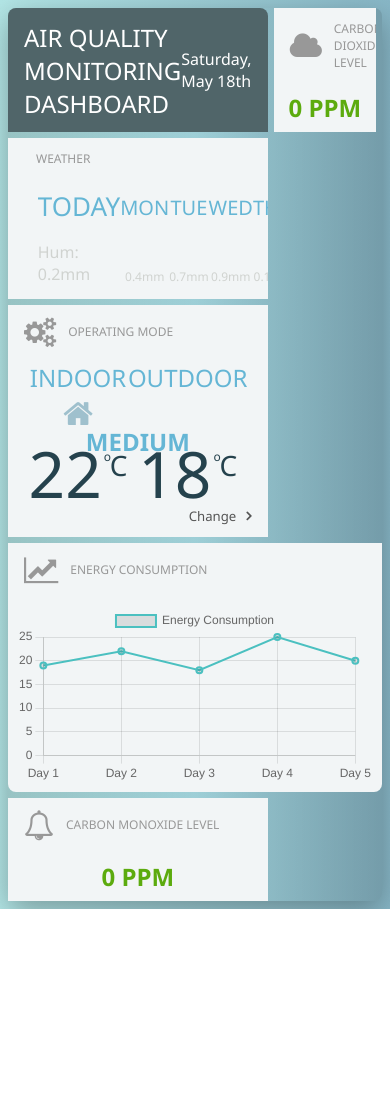
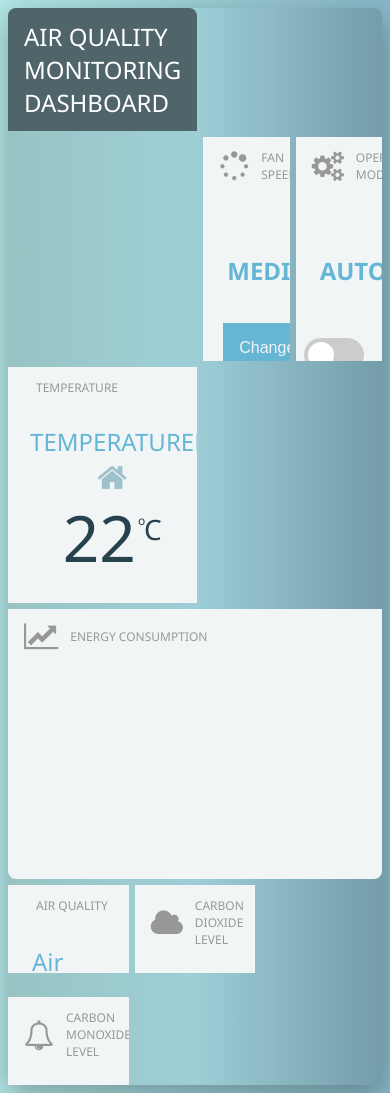
Before and after one commit to liviacardaccia02/Smart-Air-Purifier, a plain HTML site: page frontend-module/index.html in a window 390 px wide. Before the commit the page ends 909 px from the top, so only its background shows below. Drawn offline with nearby package versions, Linux system fonts and the light colour scheme; some icons are missing.

Commit message:
added div to change mode

```diff
--- a/frontend-module/index.html
+++ b/frontend-module/index.html
@@ -6,7 +6,7 @@
       content="width=device-width, initial-scale=1, shrink-to-fit=no"
     />
     <title>Smart Air Purifier</title>
-
+    <script src="script.js"></script>
     <link rel="stylesheet" href="style.css" />
     <link
       rel="stylesheet"
@@ -16,6 +16,10 @@
       rel="stylesheet"
       href="https://cdnjs.cloudflare.com/ajax/libs/weather-icons/2.0.9/css/weather-icons.min.css"
     />
+    <script
+      async
+      defersrc="https://maps.googleapis.com/maps/api/js?key=YOUR_API_KEY&callback=initMap"
+    ></script>
   </head>
   <body class="background-cyan">
     <div class="container">
@@ -26,52 +30,6 @@
           </div>
           <div class="dashboard-header__date" id="current-date"></div>
         </div>
-        <div class="dashboard-card weather">
-          <div class="dashboard-card__title">
-            <span class="wi wi-day-sunny"></span>Weather
-          </div>
-          <div class="dashboad-card__content">
-            <div class="dashboard-card__card-piece">
-              <div class="weather-days">
-                <div class="weather-days__item">
-                  <div class="weather-days__title">Today</div>
-                  <div class="weather-days__icon">
-                    <span class="wi wi-day-cloudy"></span>
-                  </div>
-                  <div class="weather-days__humidity">0.2</div>
-                </div>
-                <div class="weather-days__item">
-                  <div class="weather-days__title">Mon</div>
-                  <div class="weather-days__icon">
-                    <span class="wi wi-cloudy"></span>
-                  </div>
-                  <div class="weather-days__humidity">0.4</div>
-                </div>
-                <div class="weather-days__item">
-                  <div class="weather-days__title">Tue</div>
-                  <div class="weather-days__icon">
-                    <span class="wi wi-day-rain"></span>
-                  </div>
-                  <div class="weather-days__humidity">0.7</div>
-                </div>
-                <div class="weather-days__item">
-                  <div class="weather-days__title">Wed</div>
-                  <div class="weather-days__icon">
-                    <span class="wi wi-day-rain"></span>
-                  </div>
-                  <div class="weather-days__humidity">0.9</div>
-                </div>
-                <div class="weather-days__item">
-                  <div class="weather-days__title">Thu</div>
-                  <div class="weather-days__icon">
-                    <span class="wi wi-day-sunny"></span>
-                  </div>
-                  <div class="weather-days__humidity">0.1</div>
-                </div>
-              </div>
-            </div>
-          </div>
-        </div>
         <div class="dashboard-card temperature">
           <div class="dashboard-card__title">
             <span class="wi wi-thermometer"></span>Temperature
@@ -80,7 +38,7 @@
             <div class="dashboard-card__card-piece">
               <div class="temperature-stats">
                 <div class="stats__item">
-                  <div class="stats__title">Indoor</div>
+                  <div class="stats__title">Temperature</div>
                   <div class="stats__icon">
                     <span class="fa fa-home"></span>
                   </div>
@@ -90,9 +48,9 @@
                   </div>
                 </div>
                 <div class="stats__item">
-                  <div class="stats__title">Outdoor</div>
+                  <div class="stats__title">Humidity</div>
                   <div class="stats__icon">
-                    <span class="wi wi-day-cloudy"></span>
+                    <span class="fa fa-tint"></span>
                   </div>
                   <div class="stats__measure">
                     <div class="stats__value">18</div>
@@ -110,11 +68,61 @@
           <div class="dashboad-card__content">
             <div class="dashboard-card__card-piece status-container">
               <div class="status">
+                <div class="status__text">Automatic</div>
+              </div>
+              <div class="dropdown">
+                <label class="switch">
+                  <input type="checkbox" />
+                  <span class="slider round"></span>
+                </label>
+              </div>
+            </div>
+          </div>
+        </div>
+        <div class="dashboard-card fan-speed">
+          <div class="dashboard-card__title">
+            <span class="fa fa-spinner"></span>Fan Speed
+          </div>
+          <div class="dashboad-card__content">
+            <div class="dashboard-card__card-piece status-container">
+              <div class="status">
                 <div class="status__text">Medium</div>
               </div>
-              <a href="#" class="dashboard-card__link" tabindex="1"
-                >Change<span class="fa fa-angle-right"></span
-              ></a>
+              <div class="dropdown">
+                <button class="dropbtn">Change</button>
+                <div class="dropdown-content">
+                  <a id="dropdown-off" class="dropdown-off" href="#">Off</a>
+                  <a id="dropdown-medium" class="dropdown-medium" href="#"
+                    >Medium</a
+                  >
+                  <a id="dropdown-high" class="dropdown-high" href="#">High</a>
+                </div>
+              </div>
+            </div>
+          </div>
+        </div>
+        <div class="air-quality-gases">
+          <div class="dashboard-card air-quality">
+            <div class="dashboard-card__title">
+              <span class="wi wi-day-haze"></span> Air Quality
+            </div>
+            <div class="dashboad-card__content">
+              <div class="dashboard-card__card-piece">
+                <div class="air-quality-data">
+                  <div class="air-quality-data__value">
+                    Air Quality Index: 12<span
+                      id="aqi-index"
+                      class="aqi-index"
+                    ></span>
+                  </div>
+                  <div class="air-quality-data__value">
+                    Dominant Pollutant: CO2
+                    <span
+                      id="dominant-pollutant"
+                      class="dominant-pollutant"
+                    ></span>
+                  </div>
+                </div>
               </div>
             </div>
           </div>
@@ -124,7 +132,7 @@
             </div>
             <div class="dashboad-card__content">
               <div class="dashboard-card__card-piece">
-              <div class="status status_co" id="co-status">
+                <div class="status_co" id="co-status">
                   <div class="status__text">0 ppm</div>
                 </div>
               </div>
@@ -136,8 +144,9 @@
             </div>
             <div class="dashboad-card__content">
               <div class="dashboard-card__card-piece">
-              <div class="status status_co2" id="co2-status">
+                <div class="status_co2" id="co2-status">
                   <div class="status__text">0 ppm</div>
+                </div>
               </div>
             </div>
           </div>
@@ -147,39 +156,65 @@
             <span class="fa fa-line-chart"></span>Energy Consumption
           </div>
           <div class="dashboad-card__content">
-                <canvas class="energy-chart" id="energy-chart" width="400" height="200"></canvas>
+            <canvas
+              class="energy-chart"
+              id="energy-chart"
+              width="400"
+              height="200"
+            ></canvas>
           </div>
         </div>
       </div>
     </div>
-      </div>
-    </div>
-    <script src="https://cdn.jsdelivr.net/npm/chart.js"></script>
+    <!-- <script src="https://cdn.jsdelivr.net/npm/chart.js"></script>
     <script>
       function fetchData() {
-        fetch("http://localhost:8000/home"), {
+        fetch("http://localhost:8000/home", {
           method: "GET",
           mode: "cors",
           headers: {
             "Content-Type": "text/plain",
           },
-        }
-            .then(response => response.json())
-            .then(data => {
+        })
+          .then((response) => response.json())
+          .then((data) => {
             // Process the fetched data here
             speed = data.speed;
-                document.getElementById('co-status').textContent = `${data.co} ppm`;
-                document.getElementById('co2-status').textContent = `${data.co2} ppm`;
+            document.getElementById("co-status").textContent = `${data.co} ppm`;
+            document.getElementById(
+              "co2-status"
+            ).textContent = `${data.co2} ppm`;
           })
-            .catch(error => {
+          .catch((error) => {
             // Handle any errors that occur during the fetch request
             console.error(error);
           });
       }
 
       function getCurrentDate() {
-        const months = ['January', 'February', 'March', 'April', 'May', 'June', 'July', 'August', 'September', 'October', 'November', 'December'];
-        const days = ['Sunday', 'Monday', 'Tuesday', 'Wednesday', 'Thursday', 'Friday', 'Saturday'];
+        const months = [
+          "January",
+          "February",
+          "March",
+          "April",
+          "May",
+          "June",
+          "July",
+          "August",
+          "September",
+          "October",
+          "November",
+          "December",
+        ];
+        const days = [
+          "Sunday",
+          "Monday",
+          "Tuesday",
+          "Wednesday",
+          "Thursday",
+          "Friday",
+          "Saturday",
+        ];
 
         const currentDate = new Date();
         const dayOfWeek = days[currentDate.getDay()];
@@ -192,13 +227,17 @@
 
       function getNumberSuffix(dayOfMonth) {
         if (dayOfMonth >= 11 && dayOfMonth <= 13) {
-              return 'th';
+          return "th";
         }
         switch (dayOfMonth % 10) {
-              case 1: return 'st';
-              case 2: return 'nd';
-              case 3: return 'rd';
-              default: return 'th';
+          case 1:
+            return "st";
+          case 2:
+            return "nd";
+          case 3:
+            return "rd";
+          default:
+            return "th";
         }
       }
 
@@ -208,13 +247,15 @@
           type: "line",
           data: {
             labels: ["Day 1", "Day 2", "Day 3", "Day 4", "Day 5"],
-          datasets: [{
+            datasets: [
+              {
                 label: "Energy Consumption",
                 data: [19, 22, 18, 25, 20],
                 fill: false,
                 borderColor: "rgba(75, 192, 192, 1)",
                 borderWidth: 2,
-          }],
+              },
+            ],
           },
           options: {
             scales: {
@@ -226,10 +267,62 @@
         });
       }
 
+      function initMap() {
+        navigator.geolocation.getCurrentPosition(
+          function (position) {
+            const latitude = position.coords.latitude;
+            const longitude = position.coords.longitude;
+            fetchAirQualityData(latitude, longitude); // Call to fetch air quality data
+          },
+          function (error) {
+            console.error("Error getting geolocation:", error);
+            // Handle location access errors (e.g., permission denied)
+            // You can provide a default location or allow manual input
+          }
+        );
+      }
+
+      function fetchAirQualityData(latitude, longitude) {
+        const apiKey = "AIzaSyAd3sISkrqdo8XsFaZdV9GCX-Cu60Dysb4";
+        const baseUrl =
+          "https://maps.googleapis.com/maps/api/airquality/snapshots";
+
+        const url = `${baseUrl}?locations=${latitude},${longitude}&key=${apiKey}`;
+
+        return fetch(url)
+          .then((response) => response.json())
+          .then((data) => {
+            const snapshot = data.snapshots[0]; // Assuming single location data
+            // Process the retrieved air quality data (e.g., AQI index, pollutants)
+            return snapshot;
+          })
+          .catch((error) => {
+            console.error("Error fetching air quality data:", error);
+            // Handle errors appropriately
+          });
+      }
+
+      function updateAirQualityDisplay(snapshot) {
+        const aqiIndexElement = document.getElementById("aqi-index");
+        aqiIndexElement.textContent = `AQI Index: ${snapshot.aqi}`;
+
+        const dominantPollutantElement =
+          document.getElementById("dominant-pollutant");
+        dominantPollutantElement.textContent = `Dominant Pollutant: ${snapshot.dominant_pollutant}`;
+
+        // Update other elements based on your data structure (e.g., PM2.5, O3 levels)
+      }
+
+      initMap();
+      fetchAirQualityData(latitude, longitude) // Assuming location already obtained
+        .then((snapshot) => updateAirQualityDisplay(snapshot));
+
       window.onload = () => {
-        document.getElementById('current-date').textContent = getCurrentDate();
+        document.getElementById("current-date").textContent = getCurrentDate();
         drawChart();
-      }
-    </script>
+      };
+
+      updateAirQualityDisplay(snapshot);
+    </script> -->
   </body>
 </html>
--- a/frontend-module/script.js
+++ b/frontend-module/script.js
@@ -70,6 +70,24 @@ function drawChart() {
     });
 }
 
+function handleDropdownClick(option) {
+    document.getElementById("dropdown-content").textContent = option;
+}
+
+document.getElementById("dropdown-off").addEventListener("click", () => {
+    handleDropdownClick("Off");
+});
+
+document.getElementById("dropdown-medium").addEventListener("click", () => {
+    handleDropdownClick("Medium");
+});
+
+document.getElementById("dropdown-high").addEventListener("click", () => {
+    handleDropdownClick("High");
+});
+
 window.onload = () => {
+    fetchData();
+    document.getElementById("current-date").textContent = getCurrentDate();
     drawChart();
 }
--- a/frontend-module/style.css
+++ b/frontend-module/style.css
@@ -39,10 +39,14 @@ body {
 
 .dashboard {
     display: grid;
+    grid-template-columns: repeat(3, 1fr);
+    /* Change the number of columns as per your requirement */
+    grid-template-rows: auto;
+    /* Adjust the rows as per your requirement */
     grid-gap: .375rem;
-    box-shadow: 0 10px 30px 0 rgba(0,0,0,.3);
+    box-shadow: 0 10px 30px 0 rgba(0, 0, 0, .3);
     border-radius: .5rem;
-    background: linear-gradient(to right, rgba(0,0,0,.15) 0%, rgba(0,0,0,0) 50%, rgba(0,0,0,.15) 100%);
+    background: linear-gradient(to right, rgba(0, 0, 0, .15) 0%, rgba(0, 0, 0, 0) 50%, rgba(0, 0, 0, .15) 100%);
 }
 
 .dashboard-header {
@@ -71,7 +75,7 @@ body {
     overflow: auto;
 }
 
-.dashboard-card:last-child {
+.dashboard>.dashboard-card:last-child {
     border-bottom-left-radius: .5rem;
     border-bottom-right-radius: .5rem;
 }
@@ -101,33 +105,6 @@ body {
     flex-direction: column;
 }
 
-.dashboard-card__action {
-    flex: 0 0 100%;
-}
-
-.dashboard-card__link {
-    color: var(--color-text-primary);
-    text-decoration: none;
-    font-size: .825rem;
-    align-self: flex-end;
-    padding: .75rem 1rem;
-    transition: background-color .25s;
-    user-select: none;
-    position:absolute;
-    bottom: 0;
-    right: 0;
-}
-
-.dashboard-card__link:hover {
-    background-color: var(--color-bg-light-gray);
-}
-
-.dashboard-card__link .fa {
-    margin-left: .625rem;
-    font-weight: 600;
-    font-size: 112.5%;
-}
-
 .dashboard-card__title .wi,
 .dashboard-card__title .fa {
     font-size: 250%;
@@ -152,7 +129,8 @@ body {
     text-align: center;
 }
 
-.status_co, .status_co2 {
+.status_co,
+.status_co2 {
     color: var(--color-success);
     text-transform: uppercase;
     font-weight: bold;
@@ -160,9 +138,12 @@ body {
     display: flex;
     align-items: center;
     justify-content: center;
+    flex: 1;
+    text-align: center;
 }
 
-.status_co.high, .status_co2.high {
+.status_co.high,
+.status_co2.high {
     color: var(--color-danger);
     text-transform: uppercase;
     font-weight: bold;
@@ -171,61 +152,6 @@ body {
     align-items: center;
     justify-content: center;
     padding: 1rem;
-}
-
-.weather-days {
-    flex: 1;
-    display: flex;
-    margin: 0 1rem;
-    padding: 2%;
-}
-
-.weather-days__item {
-    flex: 1;
-    display: flex;
-    align-items: center;
-    justify-content: space-between;
-    flex-direction: column;
-}
-
-.weather-days__item:first-child .weather-days__title {
-    font-size: 1.625rem;
-    line-height: 1;
-    margin-bottom: 1rem;
-}
-
-.weather-days__item:first-child .weather-days__icon {
-    font-size: 450%;
-}
-
-.weather-days__item:first-child .weather-days__humidity {
-    font-size: 1rem;
-}
-
-.weather-days__item:first-child .weather-days__humidity:before {
-    content: 'Hum: ';
-}
-
-.weather-days__humidity {
-    color: var(--color-gray-lime);
-    font-size: .75rem;
-}
-
-.weather-days__humidity:after {
-    content: 'mm';
-}
-
-.weather-days__title {
-    color: var(--color-primary);
-    font-size: 1.25rem;
-    text-transform: uppercase;
-    line-height: 1.875rem;
-    flex: 0 0 2rem;
-}
-
-.weather-days__icon {
-    font-size: 350%;
-    color: var(--color-secondary);
 }
 
 .temperature-stats {
@@ -275,16 +201,6 @@ body {
     margin-left: .5rem;
 }
 
-.stats__unit_meter {
-    margin-left: .25rem;
-    margin-top: .75rem;
-}
-
-.stats__unit_power {
-    margin-left: .5rem;
-    margin-top: .75rem;
-}
-
 .stats__unit_celsius:before {
     content: 'o';
     font-size: .75rem;
@@ -293,39 +209,45 @@ body {
     left: -.375rem;
 }
 
-.stats__unit_meter:after {
-    content: '3';
-    font-size: .75rem;
-    position: absolute;
-    top: .375rem;
-    right: -.375rem;
-}
-
-.dashboard {
-    grid-template-columns: repeat(3, 1fr);
-}
-
-.weather {
-    grid-row: 2;
-    grid-column: 1/3;
+.air-quality-data {
+    display: flex;
+    flex-direction: column;
+    padding: 1rem;
+    color: var(--color-primary);
+    font-size: 1.5rem;
+    line-height: 1;
+    flex: 0 0 2rem;
 }
 
 .temperature {
     grid-row: 2;
-    grid-column: 3;
+    grid-column: 1;
 }
 
-.co {
-    grid-row: 3;
+.fan-speed {
+    grid-row: 2;
     grid-column: 2;
 }
 
 .mode {
-    grid-row: 3;
-    grid-column: 1;
+    grid-row: 2;
+    grid-column: 3;
 }
 
-.mode .status {
+.air-quality-gases {
+    display: grid;
+    height: 200px;
+    grid-template-columns: repeat(3, 1fr);
+    grid-column: 1/4;
+    grid-gap: .375rem;
+}
+
+.energy {
+    grid-row: 4;
+    grid-column: 1/4;
+}
+
+.status {
     color: var(--color-primary);
     font-size: 1.5rem;
     display: flex;
@@ -334,39 +256,155 @@ body {
     padding: 1rem;
 }
 
-.mode .status__text {
+.status__text {
     text-transform: uppercase;
     font-weight: bold;
 }
 
-.energy {
-    grid-row: 4;
-    grid-column: 1/4;
+/* The switch - the box around the slider */
+.switch {
+    position: relative;
+    display: inline-block;
+    width: 60px;
+    height: 34px;
+}
+
+/* Hide default HTML checkbox */
+.switch input {
+    opacity: 0;
+    width: 0;
+    height: 0;
+}
+
+/* The slider */
+.slider {
+    position: absolute;
+    cursor: pointer;
+    top: 0;
+    left: 0;
+    right: 0;
+    bottom: 0;
+    background-color: #ccc;
+    -webkit-transition: .4s;
+    transition: .4s;
+}
+
+.slider:before {
+    position: absolute;
+    content: "";
+    height: 26px;
+    width: 26px;
+    left: 4px;
+    bottom: 4px;
+    background-color: white;
+    -webkit-transition: .4s;
+    transition: .4s;
+}
+
+input:checked+.slider {
+    background-color: var(--color-primary);
+}
+
+input:focus+.slider {
+    box-shadow: 0 0 1px var(--color-primary);
+}
+
+input:checked+.slider:before {
+    -webkit-transform: translateX(26px);
+    -ms-transform: translateX(26px);
+    transform: translateX(26px);
+}
+
+/* Rounded sliders */
+.slider.round {
+    border-radius: 34px;
+}
+
+.slider.round:before {
+    border-radius: 50%;
+}
+
+.dropbtn {
+    background-color: var(--color-primary);
+    color: var(--color-very-light-cyan);
+    padding: 16px;
+    font-size: 16px;
+    border: none;
+    position: absolute;
+    top: -15px;
+    /* Adjust the value to move the button up */
+    right: 0;
+}
+
+.dropdown {
+    position: relative;
+    display: inline-block;
+    width: 100px;
+    height: 15px;
+}
+
+.dropdown-content {
+    display: none;
+    position: absolute;
+    box-shadow: 0px 8px 16px 0px rgba(0, 0, 0, 0.2);
+    z-index: 1;
+    top: 100%;
+    /* Position the dropdown content below the button */
+    right: 0;
+}
+
+.dropdown-content a {
+    color: black;
+    padding: 12px 16px;
+    text-decoration: none;
+    display: block;
+}
+
+.dropdown-content a:hover {
+    background-color: #ddd;
+}
+
+.dropdown:hover .dropdown-content {
+    display: block;
+}
+
+.dropdown:hover .dropbtn {
+    background-color: var(--color-light-cyan);
+    color: var(--color-dark-cyan);
 }
 
 @media (max-width: 992px) {
     .dashboard {
-        grid-template-columns: repeat(2, 1fr);
+        grid-template-columns: repeat(3, 1fr);
         grid-template-rows: auto;
     }
+
     .dashboard-header {
-        grid-column: 1/3;
+        grid-column: 1/4;
     }
-    .weather {
+
+    .temperature {
         grid-row: 2;
-        grid-column: 1/3;
-    }
-    .temperature {
-        grid-row: 3/5;
         grid-column: 1;
     }
-    .co {
-        grid-row: 4;
+
+    .fan-speed {
+        grid-row: 2;
         grid-column: 2;
     }
-    .power {
-        grid-row: 6;
-        grid-column: 1/3;
+
+    .mode {
+        grid-row: 2;
+        grid-column: 3;
+    }
+
+    .air-quality-gases {
+        grid-column: 1/4;
+    }
+
+    .energy {
+        grid-row: 4;
+        grid-column: 1/4;
     }
 }
 
@@ -374,35 +412,44 @@ body {
     .wi {
         font-size: 70%;
     }
+
     .dashboard {
         grid-template-columns: 1fr;
     }
+
     .dashboard-header {
         grid-column: 1;
     }
+
     .weather {
         grid-row: 2;
         grid-column: 1;
     }
+
     .temperature {
         grid-row: 3;
         grid-column: 1;
     }
+
     .co {
         grid-row: 5;
         grid-column: 1;
     }
+
     .power {
         grid-row: 7;
         grid-column: 1;
     }
+
     .power .dashboard-card__card-piece {
         flex-basis: 100%;
     }
+
     .power .dashboard-card__card-piece:not(:last-child) {
         margin-bottom: 1rem;
         border-bottom: 2px solid var(--color-text-3);
     }
+
     .power .dashboad-card__content {
         flex-wrap: wrap;
     }
```
Lines whose indentation alone changed are shown as unchanged.
